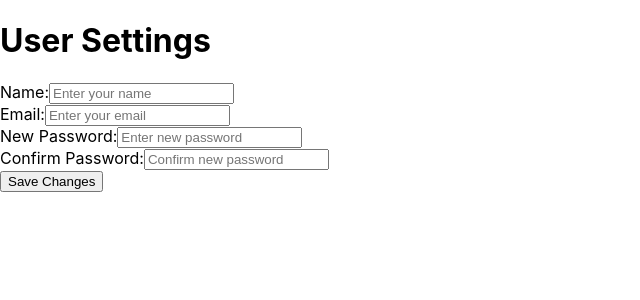
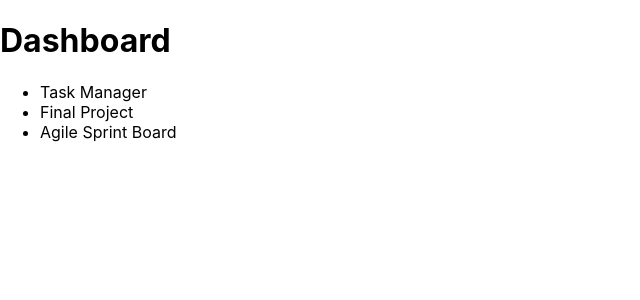
Before and after one commit to ahwangg/AGILE-Task-Manager, a React (Create React App) app in the folder frontend/: page / in a window 1280 px wide. Shown: the top 300 px of the page, without its empty margins (0-640 px from the left). Built offline with nearby package versions, Linux system fonts and the light colour scheme.

Commit message:
Make Dashboard shell live with mock data and remove node_modules from root

```diff
--- a/frontend/package.json
+++ b/frontend/package.json
@@ -9,6 +9,7 @@
     "@testing-library/user-event": "^13.5.0",
     "react": "^19.2.4",
     "react-dom": "^19.2.4",
+    "react-router-dom": "^7.14.0",
     "react-scripts": "5.0.1",
     "web-vitals": "^2.1.4"
   },
--- a/frontend/src/App.js
+++ b/frontend/src/App.js
@@ -1,10 +1,11 @@
-import UserSettings from "./components/UserSettings";
+import { BrowserRouter } from "react-router-dom";
+import Dashboard from "./components/Dashboard";
 
 function App() {
   return (
-    <div>
-      <UserSettings />
-    </div>
+    <BrowserRouter>
+      <Dashboard />
+    </BrowserRouter>
   );
 }
 
--- a/frontend/src/components/Dashboard.jsx
+++ b/frontend/src/components/Dashboard.jsx
@@ -1,5 +1,5 @@
 import { useEffect, useState } from "react";
-import { getProjects } from "../api/api";
+//import { getProjects } from "../api/api";
 import { useNavigate } from "react-router-dom";
 
 export default function Dashboard() {
@@ -8,20 +8,29 @@ export default function Dashboard() {
   const navigate = useNavigate();
 
   useEffect(() => {
-    getProjects()
-      .then(data => {
-        setProjects(data);
-        setLoading(false);
-      })
-      .catch(err => {
-        console.error(err);
-        setLoading(false);
-      });
-  }, []);
+  // MOCK DATA — replace later with real API
+  setProjects([
+    { id: 1, name: "Task Manager" },
+    { id: 2, name: "Final Project" },
+    { id: 3, name: "Agile Sprint Board" }
+  ]);
+  setLoading(false);
+}, []);
+  // useEffect(() => {
+  //   getProjects()
+  //     .then(data => {
+  //       setProjects(data);
+  //       setLoading(false);
+  //     })
+  //     .catch(err => {
+  //       console.error(err);
+  //       setLoading(false);
+  //     });
+  // }, []);
 
-  if (loading) {
-    return <h2>Loading projects...</h2>;
-  }
+  // if (loading) {
+  //   return <h2>Loading projects...</h2>;
+  // }
 
   return (
     <div>
--- a/package.json
+++ /dev/null
@@ -1,5 +0,0 @@
-{
-  "dependencies": {
-    "react-router-dom": "^7.14.0"
-  }
-}
```
Also changed, not shown: 2 other files (tests, documents, lock files or other folders).
